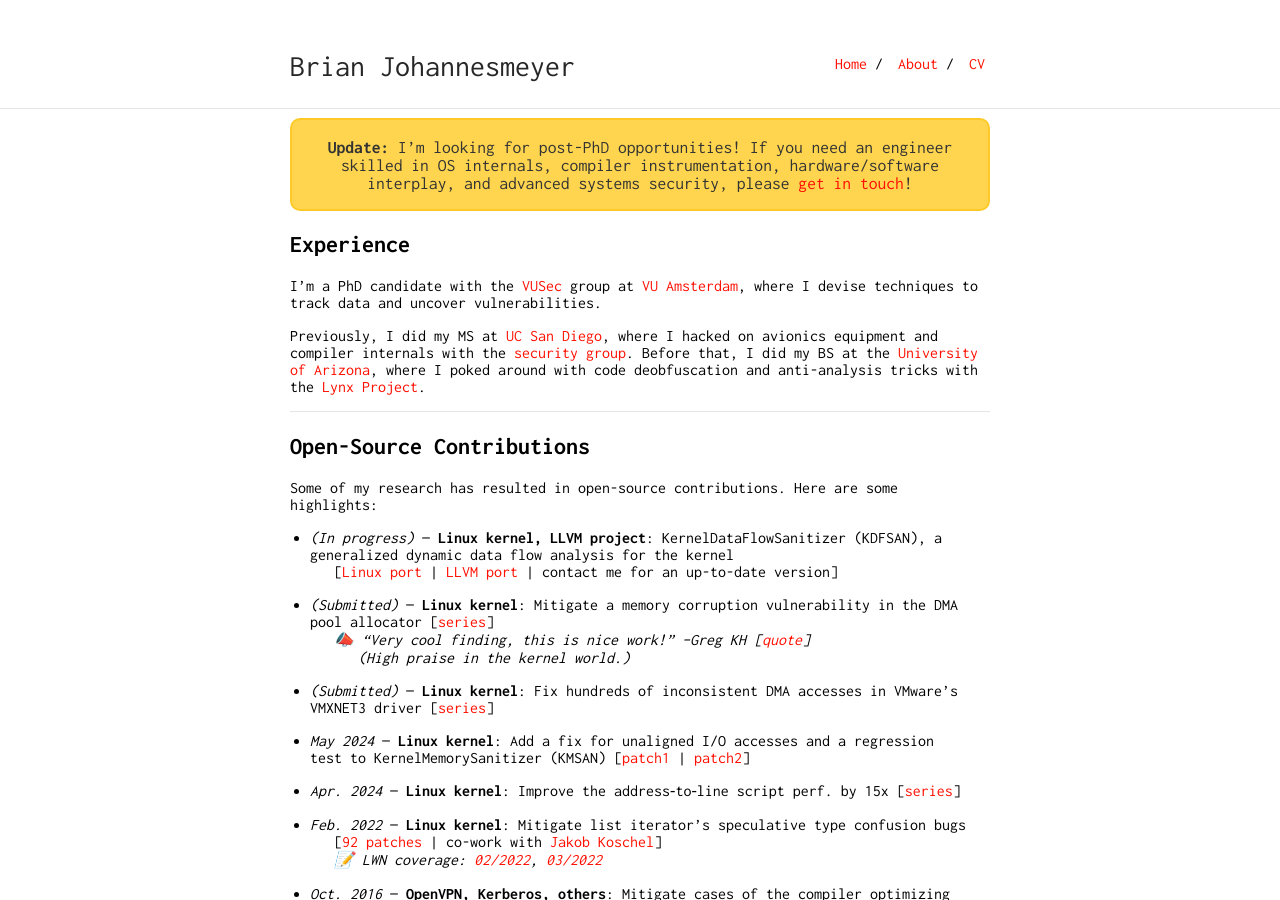
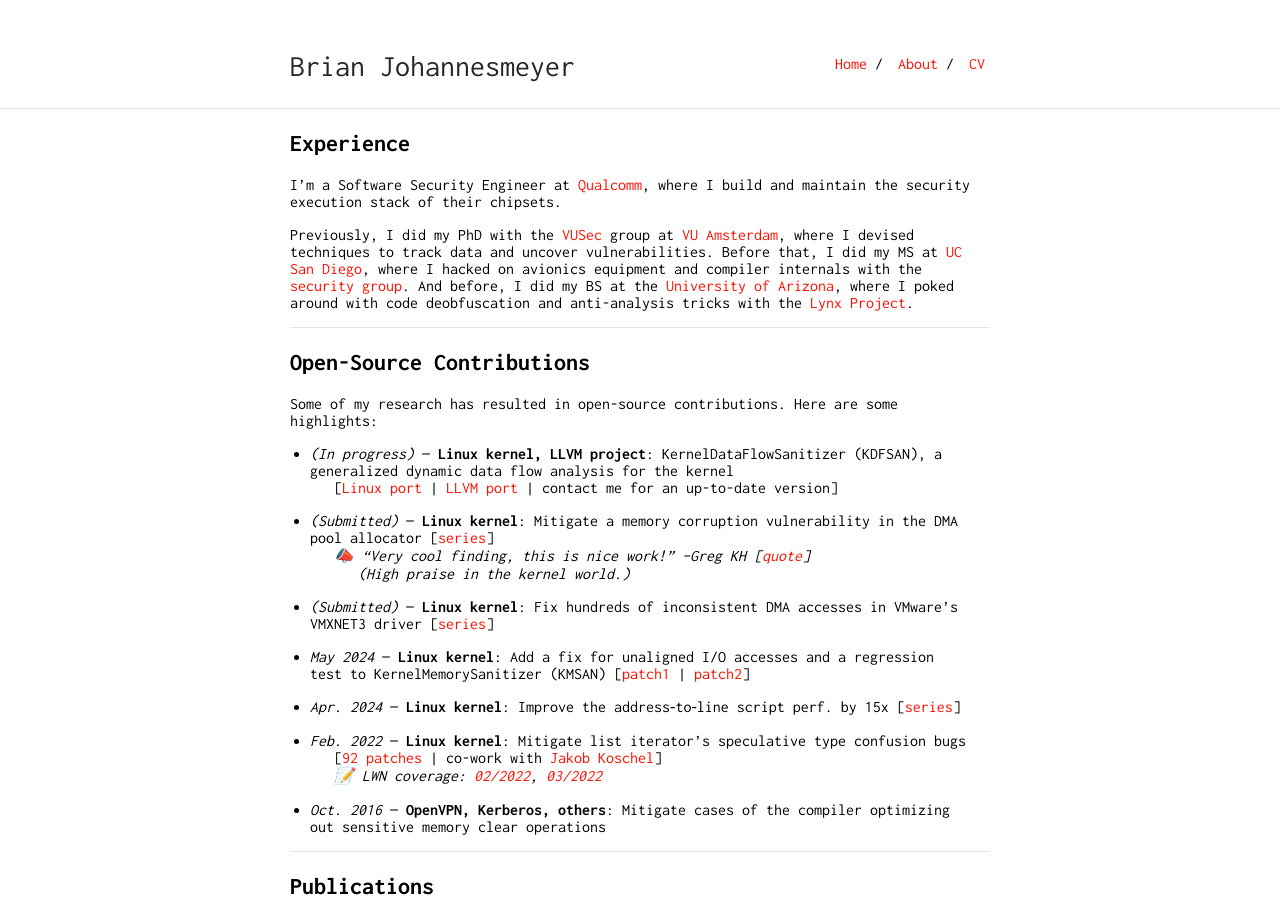
Before and after one commit to bjohannesmeyer/bjohannesmeyer.github.io, a Jekyll site: the page built from about.md, in a window 1280 px wide and 900 px high. Built offline with Jekyll 4.4.1, drawn with Linux system fonts in a browser that asks for light colours; our own code applies the rules of GitHub Pages for plain Markdown files.

Commit message:
Update employment

```diff
--- a/about.md
+++ b/about.md
@@ -2,26 +2,13 @@
 layout: default
 ---
 
-<div style="
-  background-color: #FFD54F;
-  font-size: 1.1em;
-  color: #333;
-  padding: 1em;
-  margin-bottom: 1em;
-  text-align: center;
-  border: 2px solid #FFCA28;
-  border-radius: 10px;
-">
-  <b>Update:</b> I’m looking for post-PhD opportunities!
-  If you need an engineer skilled in OS internals, compiler instrumentation, hardware/software interplay, and advanced systems security, please <a href="mailto:bjohannesmeyer@gmail.com">get in touch</a>!
-</div>
-
 ## Experience
 
-I’m a PhD candidate with the [VUSec](https://vusec.net/) group at [VU Amsterdam](https://vu.nl/en), where I devise techniques to track data and uncover vulnerabilities.
+I’m a Software Security Engineer at [Qualcomm](https://www.qualcomm.com/), where I build and maintain the security execution stack of their chipsets.
 
-Previously, I did my MS at [UC San Diego](https://ucsd.edu/), where I hacked on avionics equipment and compiler internals with the [security group](https://cryptosec.ucsd.edu/).
-Before that, I did my BS at the [University of Arizona](https://www.arizona.edu/), where I poked around with code deobfuscation and anti-analysis tricks with the [Lynx Project](https://www2.cs.arizona.edu/projects/lynx-project/index.html).
+Previously, I did my PhD with the [VUSec](https://vusec.net/) group at [VU Amsterdam](https://vu.nl/en), where I devised techniques to track data and uncover vulnerabilities.
+Before that, I did my MS at [UC San Diego](https://ucsd.edu/), where I hacked on avionics equipment and compiler internals with the [security group](https://cryptosec.ucsd.edu/).
+And before, I did my BS at the [University of Arizona](https://www.arizona.edu/), where I poked around with code deobfuscation and anti-analysis tricks with the [Lynx Project](https://www2.cs.arizona.edu/projects/lynx-project/index.html).
 
 ---
 
```
Also changed, not shown: index.md (+1 -15 lines).
